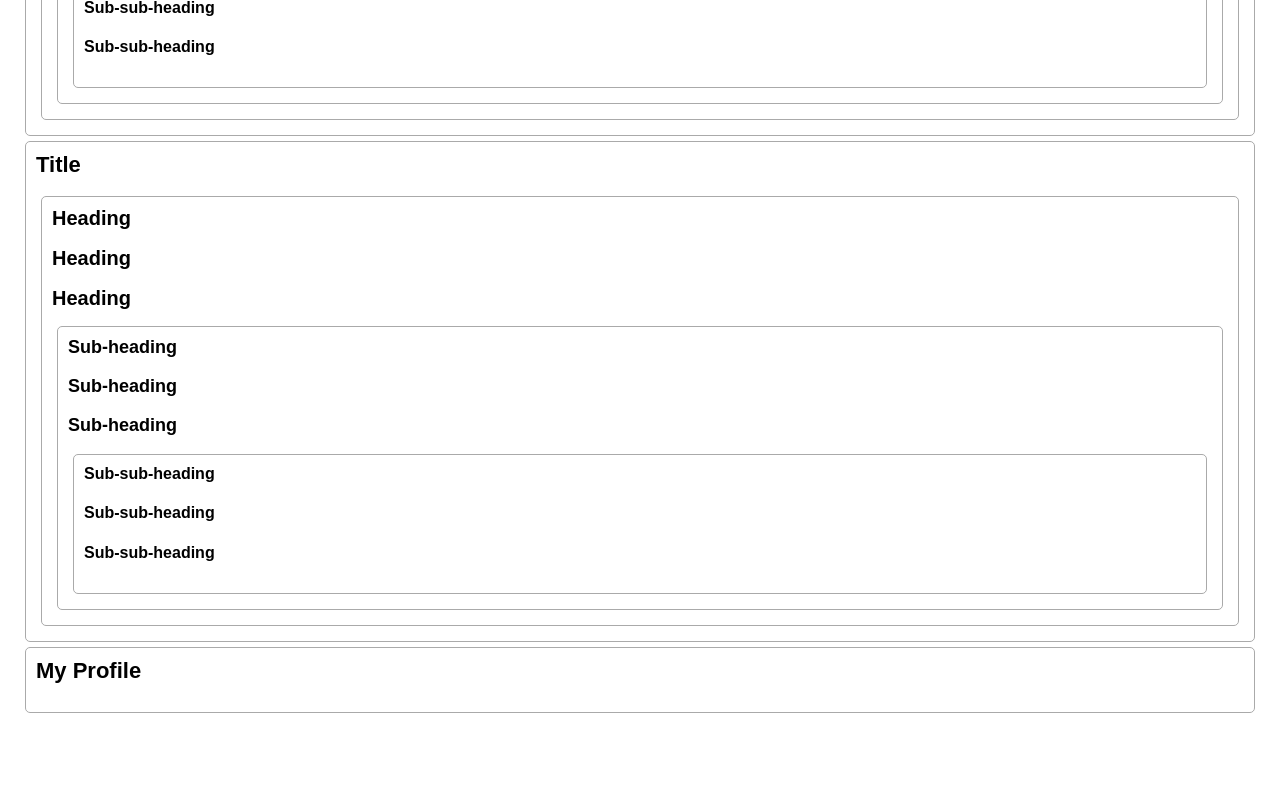
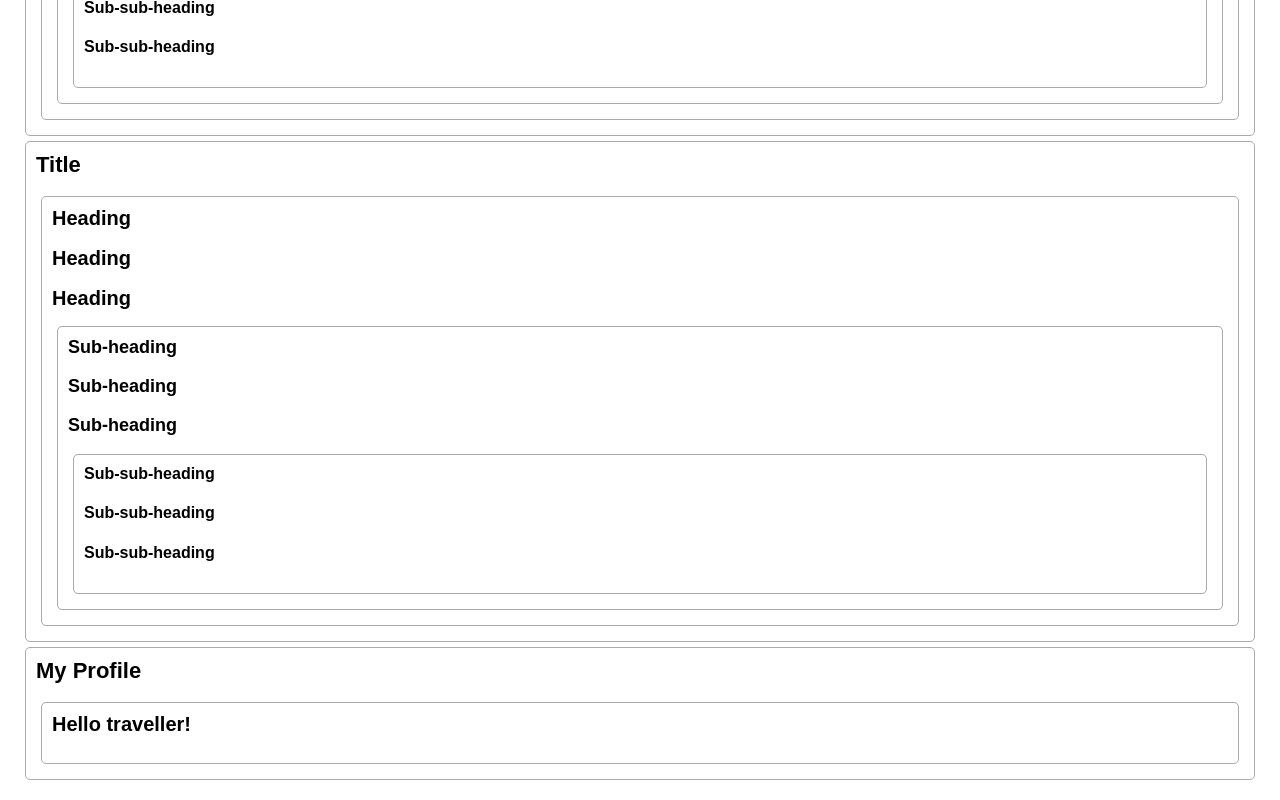
Before and after one commit to zelitosaide/react-js-course, a React (Create React App) app: page / in a window 1280 px wide. Shown: the part 1161-1961 px from the top of the page. Before the commit the page ends 1894 px from the top, so only its background shows below. Built offline with nearby package versions, Linux system fonts and the light colour scheme.

Commit message:
Passing Data Deeply with Context

```diff
--- a/src/learn/learn-react/managing-state/passing-data-deeply-with-context/index.js
+++ b/src/learn/learn-react/managing-state/passing-data-deeply-with-context/index.js
@@ -26,7 +26,13 @@ function ProfilePage() {
   );
 }
 
-function Post({ title, body }) {}
+function Post({ title, body }) {
+  return (
+    <Section isFancy={true}>
+      <Heading>{title}</Heading>
+    </Section>
+  );
+}
 
 function Page() {
   return (
```
